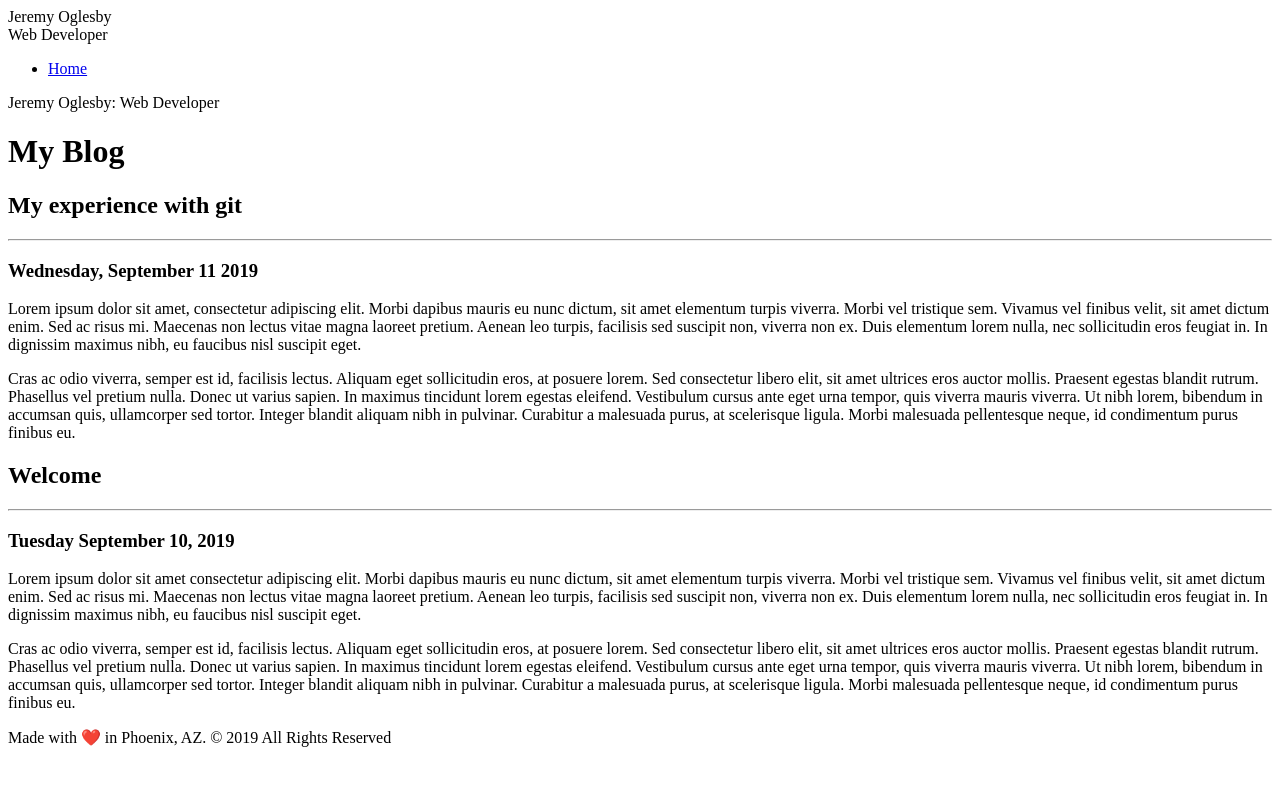
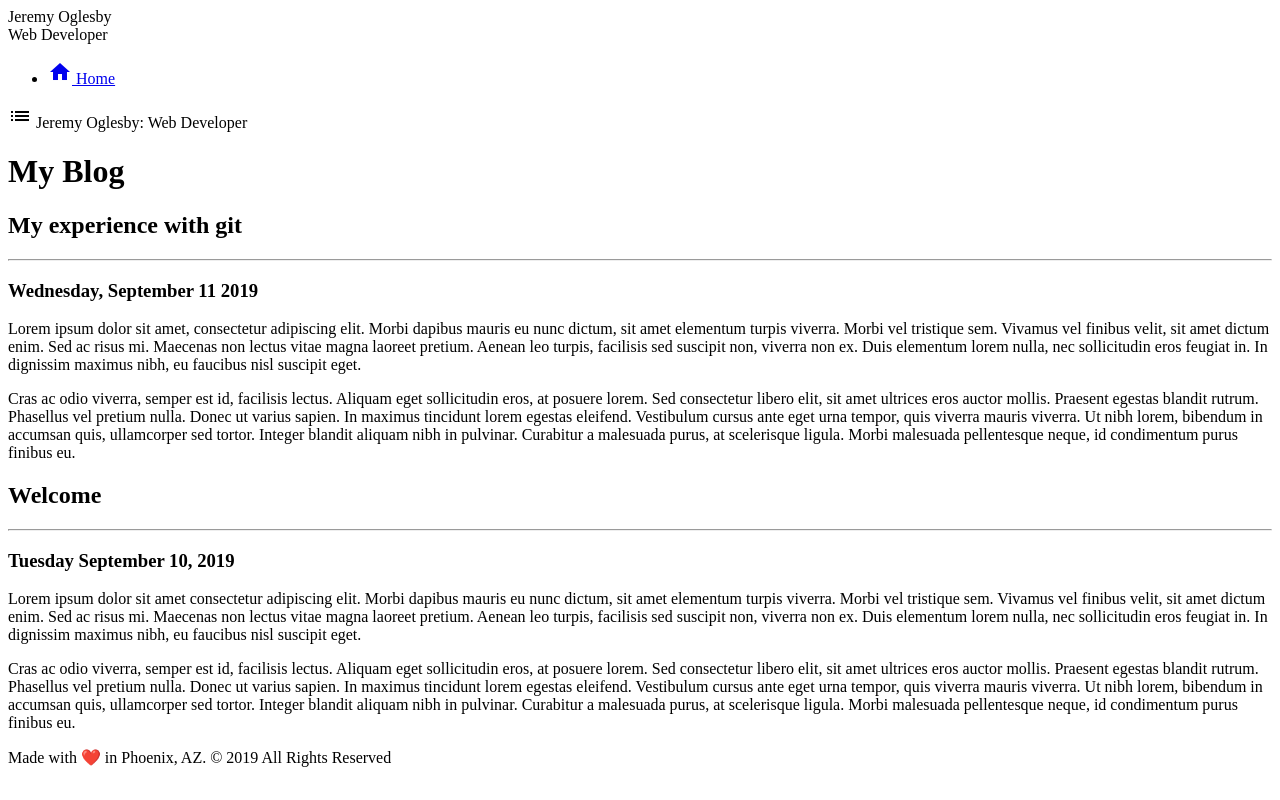
Before and after one commit to jmoglesby/git-github-practice-blog, a plain HTML site: page index.html in a window 1280 px wide. Drawn offline with Linux system fonts and the light colour scheme.

Commit message:
Add Google Material Icons

```diff
--- a/index.html
+++ b/index.html
@@ -4,6 +4,7 @@
     <meta http-equiv="Content-Type" content="text/html;charset=UTF-8">
     <meta name="viewport" content="width=device-width, initial-scale=1.0">
     <meta http-equiv="X-UA-Compatible" content="ie=edge">
+    <link rel="stylesheet" href="https://fonts.googleapis.com/icon?family=Material+Icons">
     <title>Jeremy Oglesby - Web Developer</title>
   </head>
 
@@ -15,13 +16,19 @@
             <div class="site-header">Jeremy Oglesby</div>
             <div class="site-subheader">Web Developer</div>
             <ul class="site-navigation">
-              <li><a href="index.html">Home</a></li>
+              <li>
+                <a href="index.html">
+                  <i class="material-icons">home</i>
+                  Home
+                </a>
+              </li>
             </ul>
           </div>
         </nav>
         <main>
           <div class="menu">
             <div class="menu-icon" id="sidebarCollapse">
+              <i class="material-icons">list</i>
               <span class="mobile-header">Jeremy Oglesby: Web Developer</span>
             </div>
           </div>
```
